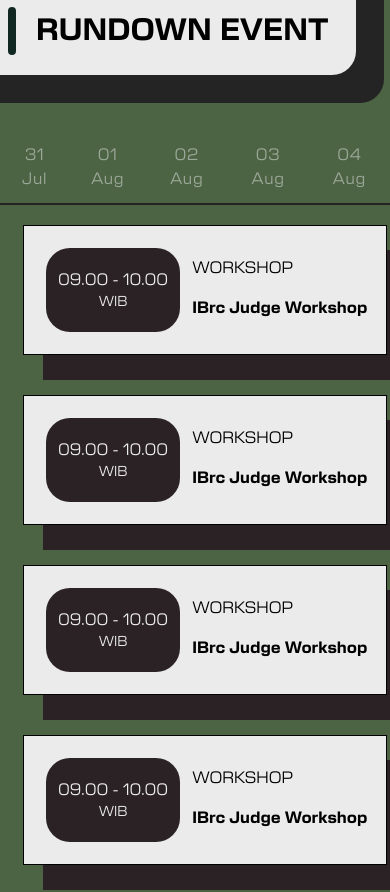
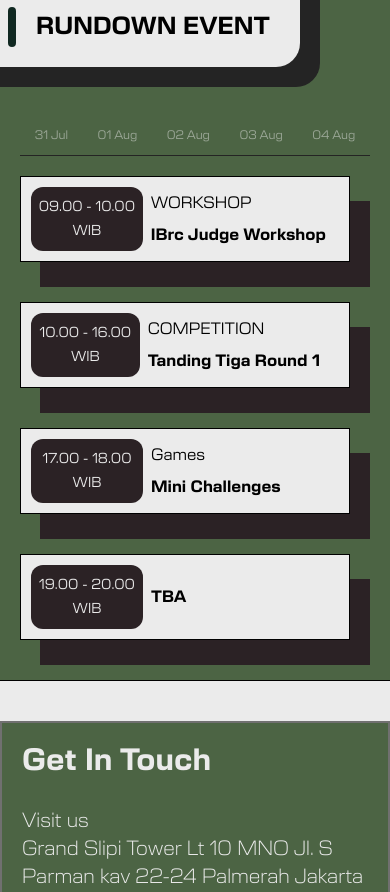
Before and after one commit to DimasWijaya28/indonesia-cafe-show, a Next.js app: page / in a window 390 px wide. Shown: the part 6640-7532 px from the top of the page. Built offline with nearby package versions, Linux system fonts and the light colour scheme.

Commit message:
responsive mobile part 2

```diff
--- a/src/components/ContactUs/index.jsx
+++ b/src/components/ContactUs/index.jsx
@@ -3,7 +3,7 @@
 export default function ContactUs() {
 
     function sendMessage() {
-        const url = `https://wa.me/6287798566706?text=Halo, Nama Saya ${fullName.value}, ${message.value}`
+        const url = `https://wa.me/6287798566706?text=Halo, Nama Saya ${fullName.value}. ${message.value}`
         window.open(url, "_blank")
     }
 
--- a/src/components/RundownEvent/index.jsx
+++ b/src/components/RundownEvent/index.jsx
@@ -6,43 +6,43 @@ export default function RundownEvent() {
         return (
             <div className="flex-col space-y-10 justify-center items-center w-96 font-newScience pl-5">
                 <div id="box-shadow" className="bg-[#EBEBEB] flex justify-center">
-                    <div className="bg-[#2B2225] w-40 rounded-3xl m-3 flex flex-wrap px-2 py-5 justify-center items-center">
-                        <p className="text-[#EBEBEB] text-md">09.00 - 10.00</p>
+                    <div className="bg-[#2B2225] w-40 h-16 rounded-xl mr-2 flex flex-wrap px-1 py-2 justify-center items-center">
+                        <p className="text-[#EBEBEB] text-sm">09.00 - 10.00</p>
                         <p className="text-[#EBEBEB] text-sm">WIB</p>
                     </div>
-                    <div className="flex flex-wrap w-56 h-20 mt-3 items-center">
+                    <div className="flex flex-wrap items-center">
                         <p>WORKSHOP</p>
                         <p className="font-bold">IBrc Judge Workshop</p>
                     </div>
                 </div>
-                <div id="box-shadow" className="bg-[#EBEBEB] flex">
-                    <div className="bg-[#2B2225] w-40 rounded-3xl m-3 flex flex-wrap px-2 py-5 justify-center items-center">
-                        <p className="text-[#EBEBEB] text-md">09.00 - 10.00</p>
+                <div id="box-shadow" className="bg-[#EBEBEB] flex justify-center">
+                    <div className="bg-[#2B2225] w-40 h-16 rounded-xl mr-2 flex flex-wrap px-1 py-2 justify-center items-center">
+                        <p className="text-[#EBEBEB] text-sm">10.00 - 16.00</p>
                         <p className="text-[#EBEBEB] text-sm">WIB</p>
                     </div>
-                    <div className="flex flex-wrap w-56 h-20 mt-3 items-center">
-                        <p>WORKSHOP</p>
-                        <p className="font-bold">IBrc Judge Workshop</p>
+                    <div className="flex flex-wrap items-center">
+                        <p>COMPETITION</p>
+                        <p className="font-bold">Tanding Tiga Round 1</p>
+                    </div>
+                </div>
+                <div id="box-shadow" className="bg-[#EBEBEB] flex justify-center">
+                    <div className="bg-[#2B2225] max-w-28 h-16 rounded-xl mr-2 flex flex-wrap px-1 py-2 justify-center items-center">
+                        <p className="text-[#EBEBEB] text-sm">17.00 - 18.00</p>
+                        <p className="text-[#EBEBEB] text-sm">WIB</p>
+                    </div>
+                    <div className="flex flex-wrap items-center">
+                        <p className="mr-5">Games</p>
+                        <p className="font-bold">Mini Challenges</p>
                     </div>
                 </div>
                 <div id="box-shadow" className="bg-[#EBEBEB] flex">
-                    <div className="bg-[#2B2225] w-40 rounded-3xl m-3 flex flex-wrap px-2 py-5 justify-center items-center">
-                        <p className="text-[#EBEBEB] text-md">09.00 - 10.00</p>
+                    <div className="bg-[#2B2225] max-w-28 h-16 rounded-xl mr-2 flex flex-wrap px-1 py-2 justify-center items-center">
+                        <p className="text-[#EBEBEB] text-sm">19.00 - 20.00</p>
                         <p className="text-[#EBEBEB] text-sm">WIB</p>
                     </div>
-                    <div className="flex flex-wrap w-56 h-20 mt-3 items-center">
-                        <p>WORKSHOP</p>
-                        <p className="font-bold">IBrc Judge Workshop</p>
-                    </div>
-                </div>
-                <div id="box-shadow" className="bg-[#EBEBEB] flex">
-                    <div className="bg-[#2B2225] w-40 rounded-3xl m-3 flex flex-wrap px-2 py-5 justify-center items-center">
-                        <p className="text-[#EBEBEB] text-md">09.00 - 10.00</p>
-                        <p className="text-[#EBEBEB] text-sm">WIB</p>
-                    </div>
-                    <div className="flex flex-wrap w-56 h-20 mt-3 items-center">
-                        <p>WORKSHOP</p>
-                        <p className="font-bold">IBrc Judge Workshop</p>
+                    <div className="flex flex-wrap items-center">
+                        {/* <p>WORKSHOP</p> */}
+                        <p className="font-bold">TBA</p>
                     </div>
                 </div>
             </div>
@@ -241,16 +241,16 @@ export default function RundownEvent() {
 
     return (
         <div className="bg-[#4C6444] border-y border-black pb-10">
-            <div className="bg-[#242424] pr-7 pb-7 w-96 rounded-br-3xl">
+            <div className="bg-[#242424] pr-5 pb-5 w-80 rounded-br-3xl">
                 <div className="flex items-center px-2 py-5 bg-[#EBEBEB] rounded-br-3xl">
-                    <div className="border-4 border-[#102821] py-5 rounded mr-5"></div>
-                    <h1 className="text-3xl font-newScience font-bold">
+                    <div className="border-4 border-[#102821] py-4 rounded mr-5"></div>
+                    <h1 className="text-2xl font-newScience font-bold">
                         RUNDOWN EVENT
                     </h1>
                 </div>
             </div>
             <div className="flex justify-center py-5">
-                <div className="flex justify-around pt-5 tracking-wider border-b-2 font-newScience text-md text-[#EBEBEB] border-[#242424]">
+                <div className="flex justify-around pt-5 w-full mx-5 border-b font-newScience text-xs text-[#EBEBEB] border-[#242424]">
                     <button onClick={() => (setHandleClick(july))} className="opacity-50 focus:border-b-4 focus:opacity-100 focus:border-white active:border-b-4 px-3 active:border-white pb-3">31 Jul</button>
                     <button onClick={() => (setHandleClick(august))} className="opacity-50 focus:border-b-4 focus:opacity-100 focus:border-white active:border-b-4 px-3 active:border-white pb-3">01 Aug</button>
                     <button onClick={() => (setHandleClick(secondAugust))} className="opacity-50 focus:border-b-4 focus:opacity-100 focus:border-white active:border-b-4 px-3 active:border-white pb-3">02 Aug</button>
@@ -259,7 +259,7 @@ export default function RundownEvent() {
                 </div>
 
             </div>
-            <div className="flex justify-center">
+            <div className="flex justify-center mr-10">
                 {handleClick}
             </div>
 
```
